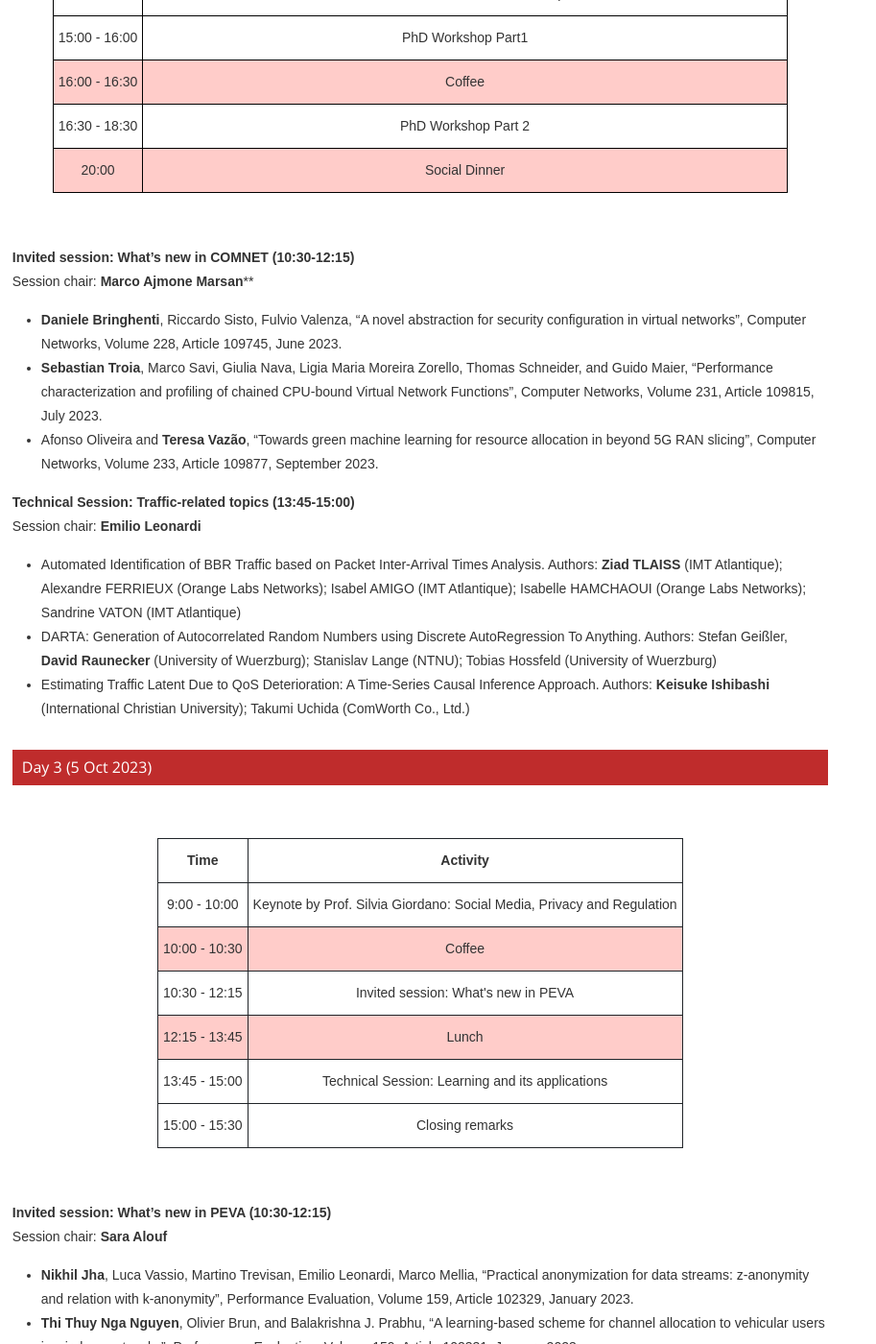
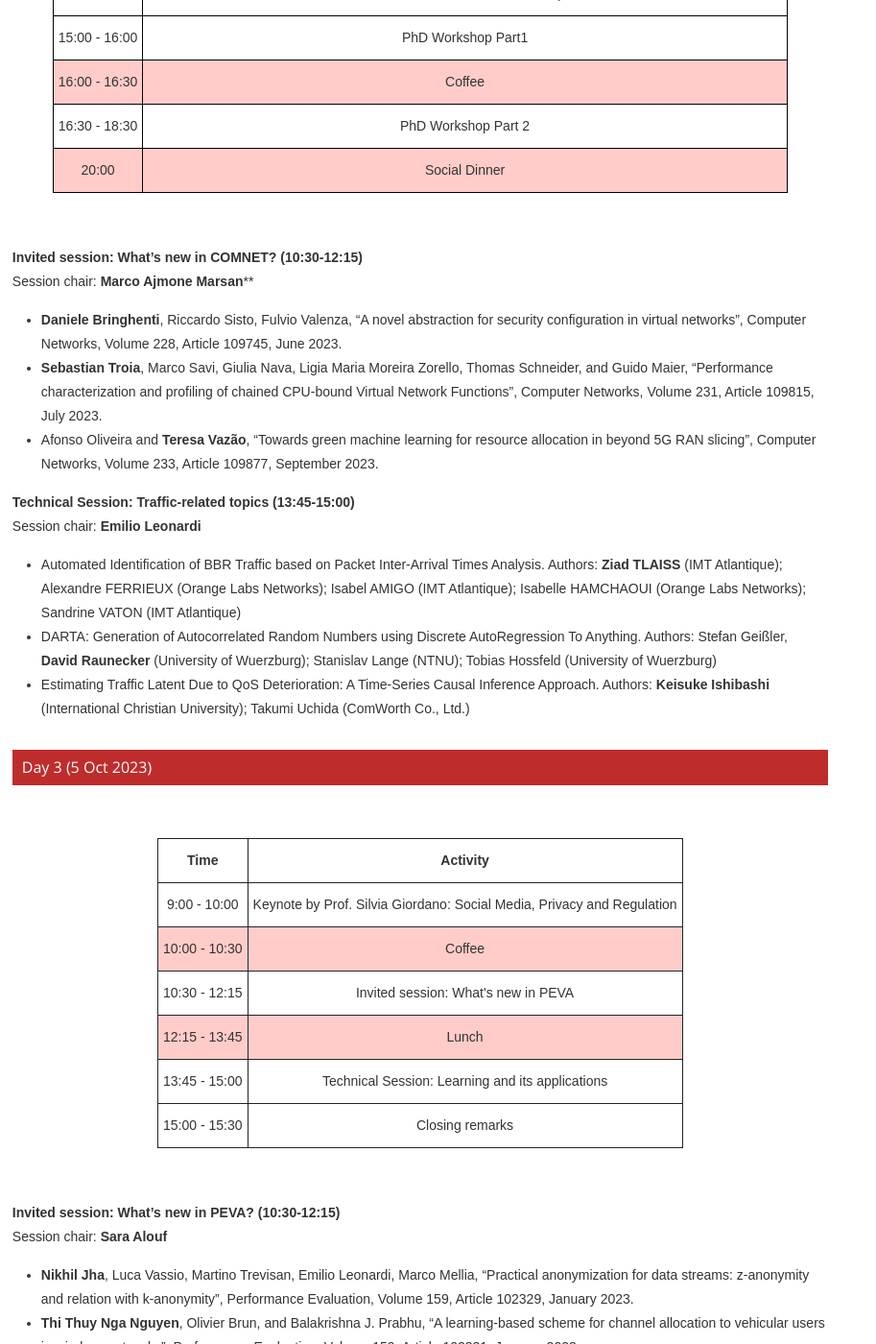
Before and after one commit to ohohlfeld/itc35, a Jekyll site: the page built from program.md, in a window 1280 px wide and 1400 px high, scrolled down 2406 px. Shown: the whole window at 96% size, without its empty margins (0-913 px from the left). Built offline with Jekyll 4.4.1, drawn with Linux system fonts in a browser that asks for light colours; some of the changed text lies outside the part shown.

```diff
--- a/program.md
+++ b/program.md
@@ -77,7 +77,7 @@ Session chair: **Daniela Renga**
   - Optimizing Peak Age of Information in Mobile Edge Computing. Authors: Jianhang Zhu, **Jie Gong** (Sun Yat-Sen University)
   - Spatial Queues with Nearest Neighbour Shifts. Authors: **Vinay Kumar Bindiganavile Ramadas** (INRIA Sophia Antipolis)
 
-**Invited session : What's new in TOMPECS (14:00-15:45)** <br>
+**Invited session : What's new in TOMPECS? (14:00-15:45)** <br>
 Session chair: **Thomas Zinner**
   - Thomas Tournaire, **Hind Castel**, and Emmanuel Hyon, "Efficient Computation of Optimal Thresholds in Cloud Auto-scaling Systems", ACM Transactions on Modeling and Performance Evaluation of Computing Systems, Volume 8, Issue 4, Article No.: 9, December 2023.
   - **Tareq Si Salem**, Giovanni Neglia, Stratis Ioannidis, "No-regret Caching via Online Mirror Descent", ACM Transactions on Modeling and Performance Evaluation of Computing Systems, Volume 8, Issue 4, Article No.: 11, December 2023.
@@ -152,7 +152,7 @@ Session chair: **Tobias Hossfeld**
 </div>
 <br>
 
-**Invited session: What's new in COMNET (10:30-12:15)** <br>
+**Invited session: What's new in COMNET? (10:30-12:15)** <br>
 Session chair: **Marco Ajmone Marsan****
   - **Daniele Bringhenti**, Riccardo Sisto, Fulvio Valenza, "A novel abstraction for security configuration in virtual networks", Computer Networks, Volume 228, Article 109745, June 2023.
   - **Sebastian Troia**, Marco Savi, Giulia Nava, Ligia Maria Moreira Zorello, Thomas Schneider, and Guido Maier, "Performance characterization and profiling of chained CPU-bound Virtual Network Functions", Computer Networks, Volume 231, Article 109815, July 2023.
@@ -215,7 +215,7 @@ Session chair: **Emilio Leonardi**
 </div>
 <br>
 
-**Invited session: What's new in PEVA (10:30-12:15)** <br>
+**Invited session: What's new in PEVA? (10:30-12:15)** <br>
 Session chair: **Sara Alouf**
   - **Nikhil Jha**, Luca Vassio, Martino Trevisan, Emilio Leonardi, Marco Mellia, "Practical anonymization for data streams: z-anonymity and relation with k-anonymity", Performance Evaluation, Volume 159, Article 102329, January 2023.
   - **Thi Thuy Nga Nguyen**, Olivier Brun, and Balakrishna J. Prabhu, "A learning-based scheme for channel allocation to vehicular users in wireless networks", Performance Evaluation, Volume 159, Article 102331, January 2023.
```
